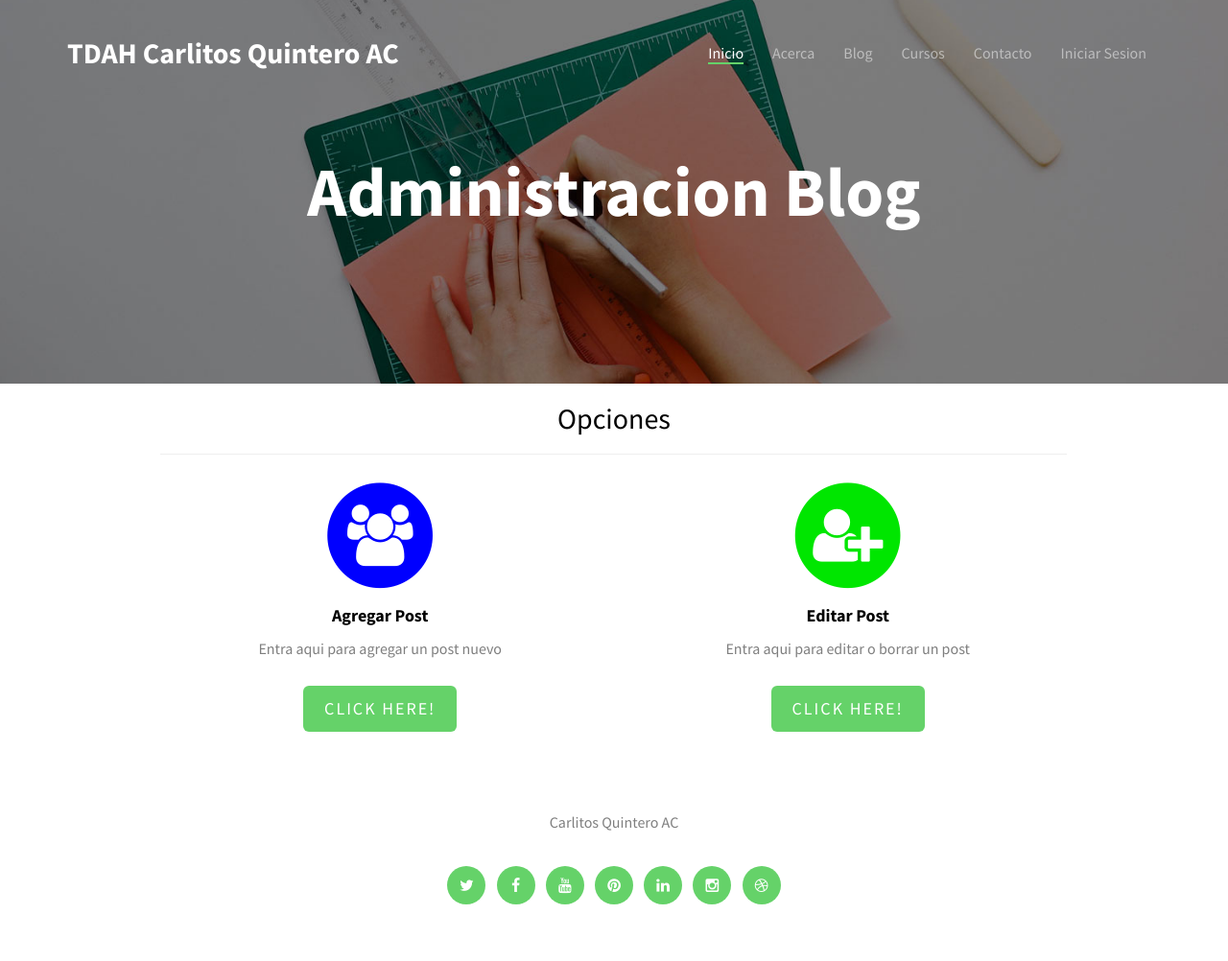
After one commit to guille1194/Carlitos_Beta-1, a Django app: page /blogadmin/ in a window 1280 px wide. The commit adds this page. Shown: the whole page at 96% size. Run offline with Django 3.2, Linux system fonts and the light colour scheme; some libraries are stand-ins or nearby versions; some web fonts are replaced.

Commit message:
Mas modifcaciones, agregue un poco de opciones mas

```diff
--- a/Carlos_Home/templates/Carlos_Home/Admin.html
+++ b/Carlos_Home/templates/Carlos_Home/Admin.html
@@ -25,7 +25,7 @@
                                 <strong>Blog</strong>
                             </h4>
                             <p>For new users </p>
-                            <a href="{% url 'ProfesionitaView_view' %}"  class="btn btn-primary btn-lg">Click Here!</a>
+                            <a href="{% url 'blog_admin' %}"  class="btn btn-primary btn-lg">Click Here!</a>
                         </div>
                     </div>
                     <div class="col-md-3 col-sm-6">
--- /dev/null
+++ b/Carlos_Home/templates/Carlos_Home/blogadmin.html
@@ -0,0 +1,50 @@
+{% extends 'base.html' %}
+{% block title %}Administracion Blog{% endblock%}
+{% block inicio %}<li class="active"><a href="#" data-nav-section="home"><span>Inicio</span></a></li>{% endblock %}
+{% block content%}
+<aside class="callout">
+  <div class="text-vertical-center">
+      <h1 style="color: #fff">Administracion Blog</h1>
+  </div>
+</aside>
+<div class="container">
+        <div class="row text-center">
+            <div class="col-lg-10 col-lg-offset-1">
+                <h2>Opciones</h2>
+                <hr class="small">
+                <div  class="row">
+                    <div class="col-md-6 col-sm-6">
+                        <div class="service-item">
+                            <span style = "color: #0000ff" class="fa-stack fa-4x">
+                              <i class="fa fa-circle fa-stack-2x"></i>
+                              <i style = "color: #fff" class="fa fa-users fa-stack-1x text-primary"></i>
+                            </span>
+                            <h4>
+                                <strong>Agregar Post</strong>
+                            </h4>
+                            <p>Entra aqui para agregar un post nuevo </p>
+                            <a href="{% url 'crear_post_view' %}"  class="btn btn-primary btn-lg">Click Here!</a>
+                        </div>
+                    </div>
+                    <div class="col-md-6 col-sm-6">
+                        <div class="service-item">
+                            <span style = "color: #00e600" class="fa-stack fa-4x">
+                              <i class="fa fa-circle fa-stack-2x"></i>
+                              <i style = "color: #fff" class="fa fa-user-plus fa-stack-1x text-primary"></i>
+                            </span>
+                            <h4>
+                                <strong>Editar Post</strong>
+                            </h4>
+                            <p>Entra aqui para editar o borrar un post</p>
+                            <a href="{% url 'post_lista' %}"  class="btn btn-primary btn-lg">Click Here!</a>
+                        </div>
+                    </div>
+                </div>
+                <!-- /.row (nested) -->
+            </div>
+            <!-- /.col-lg-10 -->
+        </div>
+        <!-- /.row -->
+  </div>
+    <!-- /.container -->
+{% endblock %}
--- a/Carlos_Home/urls.py
+++ b/Carlos_Home/urls.py
@@ -1,5 +1,5 @@
 from django.conf.urls import url
-from .views import home, about, ContactView, Registros, Reportes, CursoView, ProfesionitaView, admin, PacienteView, ReporteProfesionista, ReportePaciente, ReporteCurso, Crear_Post, post_detalle, post_lista, Crear_Categoria
+from .views import home, about, ContactView, Registros, Reportes, CursoView, ProfesionitaView, admin, PacienteView, ReporteProfesionista, ReportePaciente, ReporteCurso, Crear_Post, post_detalle, post_lista, Crear_Categoria, BlogAdmin
 
 urlpatterns = [
     url(r'^$', home, name= "home"),
@@ -18,5 +18,5 @@ urlpatterns = [
     url(r'^post_detalle/(?P<id>\d+)/$', post_detalle, name='post_detalle'),
     url(r'^post_lista/$', post_lista, name='post_lista'),
     url(r'^Crear_Categoria/$', Crear_Categoria.as_view(), name='crear_categoria_view'),
-
+    url(r'^blogadmin/$', BlogAdmin, name= "blog_admin"),
 ]
--- a/Carlos_Home/views.py
+++ b/Carlos_Home/views.py
@@ -137,7 +137,7 @@ def post_detalle(request, id=None):
 
 def post_lista(request):
 	queryset_list = Post.objects.all().order_by('-creado')
-	paginator = Paginator(queryset_list, 3) # Show 25 contacts per page
+	paginator = Paginator(queryset_list, 3) # Show 3 contacts per page
 
 	page = request.GET.get('page')
 	try:
@@ -152,3 +152,6 @@ def post_lista(request):
 		"object_list": queryset
 	}
 	return render(request, "Carlos_Home/post_lista.html", context)
+
+def BlogAdmin(request):
+    return render(request, "Carlos_Home/blogadmin.html")
--- a/templates/base.html
+++ b/templates/base.html
@@ -122,7 +122,7 @@
 								{% if user.is_authenticated %}
 								<li><a href="#" data-nav-section="about"><span>Acerca</span></a></li>
 								<li><a href="#" data-nav-section="press"><span>Blog</span></a></li>
-								<li><a href="#" ><span>Contacto</span></a></li>
+								<li><a href="{% url 'contacto' %}" ><span>Contacto</span></a></li>
 								<li><a href="{% url 'admin_panel' %}" ><span>Admin Panel</span></a></li>
 								<li><a href="{% url 'registros_view' %}" ><span>Registros</span></a></li>
 								<li><a href="#" ><span>Salir</span></a></li>
```
Also changed, not shown: Carlos_Home/models.py (+9 -9 lines), Carlos_Home/templates/Carlos_Home/CrearPost.html (+11 -11 lines), Carlos_Home/templates/Carlos_Home/about.html (+11 -0 lines), Carlos_Home/templates/Carlos_Home/home.html (+1 -12 lines), Carlos_Home/templates/Carlos_Home/post_detalle.html (+17 -39 lines), Carlos_Home/templates/Carlos_Home/post_lista.html (+25 -49 lines), 3 other files.
